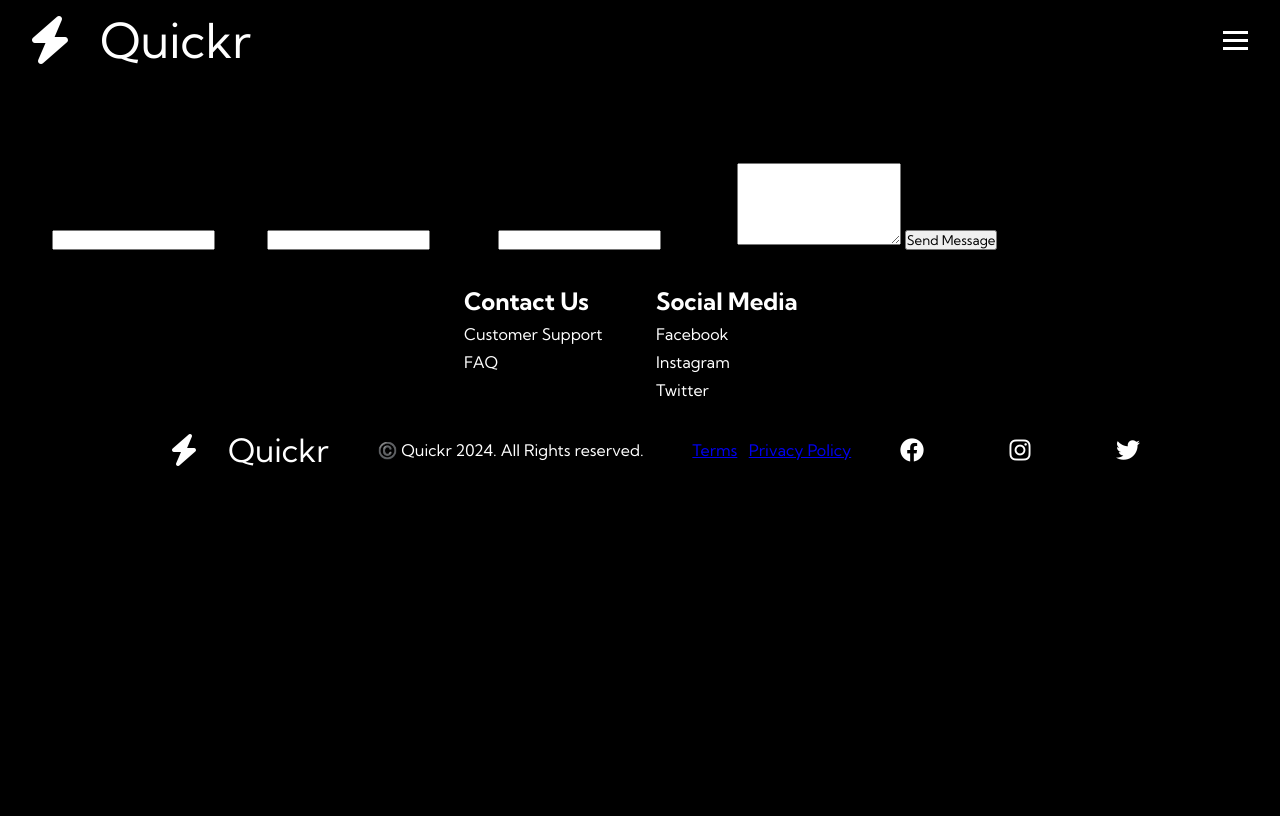
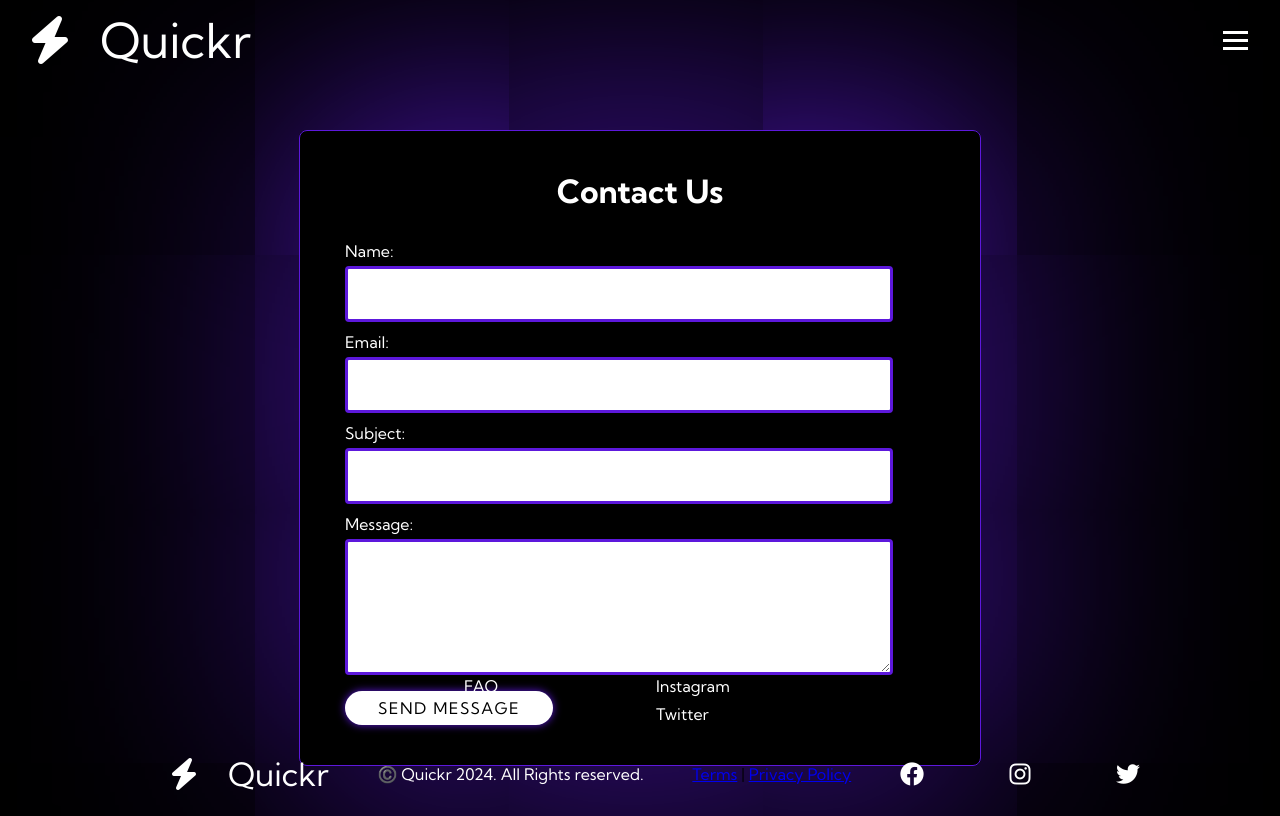
Before and after one commit to Sadbags/Portfolio, a Flask app: page /support in a window 1280 px wide. Before the commit the page ends 466 px from the top, so only its background shows below. Run offline with Flask 3, Linux system fonts and the light colour scheme.

Commit message:
adding css on files

```diff
--- /dev/null
+++ b/static/CSS/support.css
@@ -0,0 +1,54 @@
+.centered-box {
+    width: 50%;
+    margin: 50px auto;
+    margin-top: 4rems;
+    padding: 20px;
+    border: 1px solid #5d18dc; /* Borde de 1 píxel sólido con color primario / 1 pixel solid border with primary color */
+    border-radius: 8px;
+    box-shadow: 0 1px 1000px #5d18dc;
+
+}
+
+h1 {
+    font-size: 2rem;
+    margin: 20px 0;
+    text-align: center;
+    color: #fff;
+}
+
+label {
+    margin-top: 10px;
+    color: #fff;
+    margin-left: 25px;
+}
+
+#contact-form {
+    display: flex;
+    align-items: flex-start;
+    flex-direction: column;
+    margin: 20px 0;
+}
+
+input, textarea {
+    margin-top: 5px;
+    padding: 15px;
+    border: 3px solid #5d18dc; /* Borde de 1 píxel sólido con color primario / 1 pixel solid border with primary color */
+    border-radius: 4px;
+    font-size: 16px;
+    width: 80%;
+    margin-left: 25px;
+}
+
+input:focus, textarea:focus {
+    border-color: #007BFF;
+    outline: none;
+}
+
+.button {
+    margin-left: 25px;
+}
+footer {
+    position: fixed;
+    bottom: 0;
+    width: 100%;
+}
--- a/templates/FAQ.html
+++ b/templates/FAQ.html
@@ -1,7 +1,9 @@
 {% extends 'base.html' %}
 
-{% block title %}
-FAQ - Quickr
+{% block title %} FAQ - Quickr {% endblock %}
+
+{% block stylesheets %}
+<link rel="stylesheet" href="{{ url_for('static', filename='CSS/FAQ.css') }}">
 {% endblock %}
 
 {% block content %}
--- a/templates/privacypolicy.html
+++ b/templates/privacypolicy.html
@@ -2,6 +2,10 @@
 
 {% block title %}
 Privacy - Quickr
+{% endblock %}
+
+{% block stylesheets %}
+<link rel="stylesheet" href="{{ url_for('static', filename='CSS/privacypolicy.css') }}">
 {% endblock %}
 
 {% block content %}
--- a/templates/support.html
+++ b/templates/support.html
@@ -1,10 +1,11 @@
 {% extends 'base.html' %}
-
-{% block title %}Support - Quickr{% endblock %}
+{% block title %}Quickr{% endblock %}</title>
+{% block stylesheets %} <link rel="stylesheet" href="{{ url_for('static', filename='CSS/support.css') }}" /> {% endblock %}
 
 {% block content %}
     <div class="centered-box">
         <h1>Contact Us</h1>
+
         <form id="contact-form">
             <label for="name">Name:</label>
             <input type="text" id="name" name="name" required>
@@ -18,7 +19,7 @@
             <label for="message">Message:</label>
             <textarea id="message" name="message" rows="5" required></textarea>
 
-            <button type="submit">Send Message</button>
+            <button type="submit" class="button">Send Message</button>
         </form>
     </div>
 {% endblock %}
--- a/templates/terms.html
+++ b/templates/terms.html
@@ -1,6 +1,10 @@
 {% extends 'base.html' %}
 
 {% block title %}Terms - Quickr{% endblock %}
+
+{% block stylesheets %}
+<link rel="stylesheet" href="{{ url_for('static', filename='CSS/terms.css') }}">
+{% endblock %}
 
 {% block content %}
 <div class="main">
```
Also changed, not shown: static/CSS/FAQ.css (added, +35 -0 lines), static/CSS/privacypolicy.css (added, +34 -0 lines), static/CSS/terms.css (added, +50 -0 lines).
